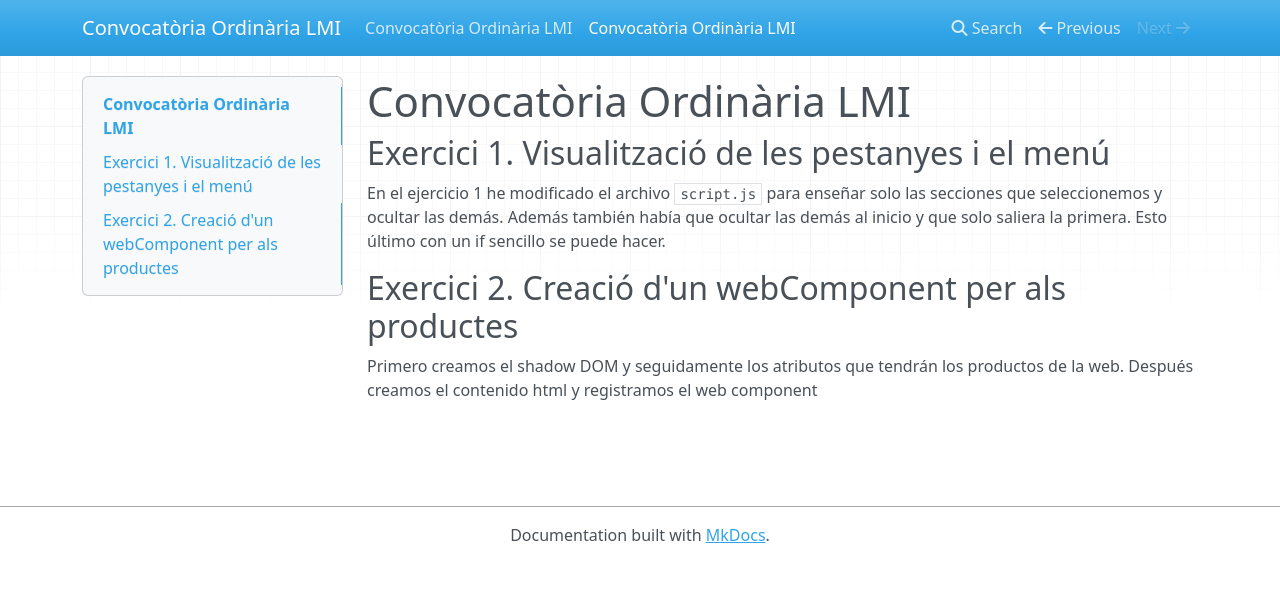
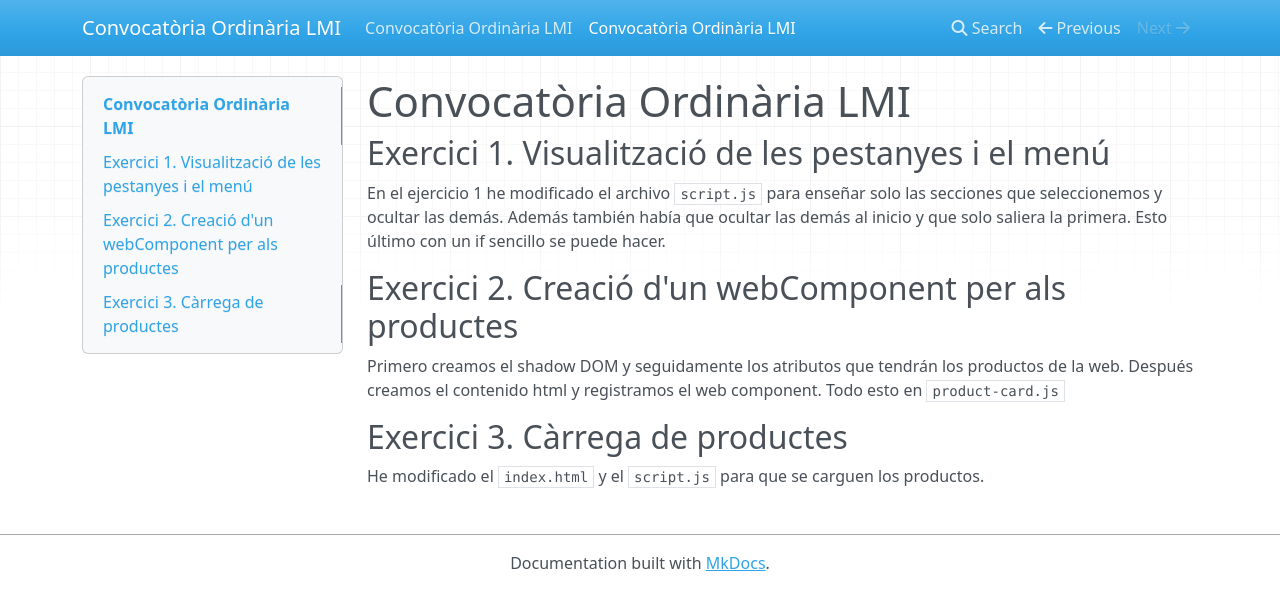
Before and after one commit to Krys-24/LMIConvocatoria_Ordinaria, an MkDocs documentation site: the page built from docsmd/documentacion.md, in a window 1280 px wide. Shown: the top 610 px of the page. Built offline with MkDocs 1.6.1, drawn with Linux system fonts in a browser that asks for light colours; nearby versions of some CDN libraries.

Commit message:
Documentacion Tercer Ejercicio

```diff
--- a/docsmd/documentacion.md
+++ b/docsmd/documentacion.md
@@ -5,4 +5,7 @@ En el ejercicio 1 he modificado el archivo `script.js` para enseñar solo las se
 Esto último con un if sencillo se puede hacer.
 
 ## Exercici 2. Creació d'un webComponent per als productes
-Primero creamos el shadow DOM y seguidamente los atributos que tendrán los productos de la web. Después creamos el contenido html y registramos el web component
+Primero creamos el shadow DOM y seguidamente los atributos que tendrán los productos de la web. Después creamos el contenido html y registramos el web component. Todo esto en `product-card.js`
+
+## Exercici 3. Càrrega de productes
+He modificado el `index.html` y el `script.js` para que se carguen los productos.
```
